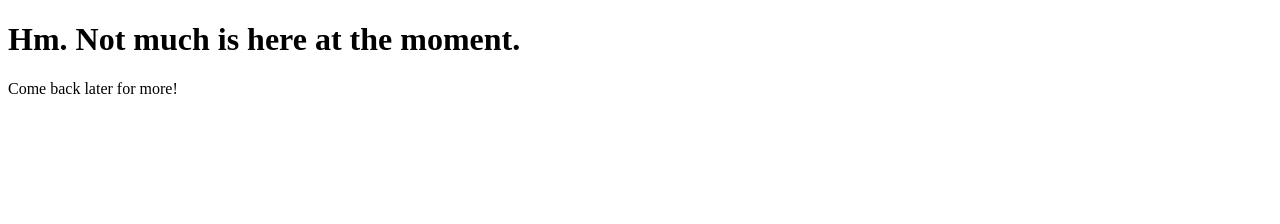
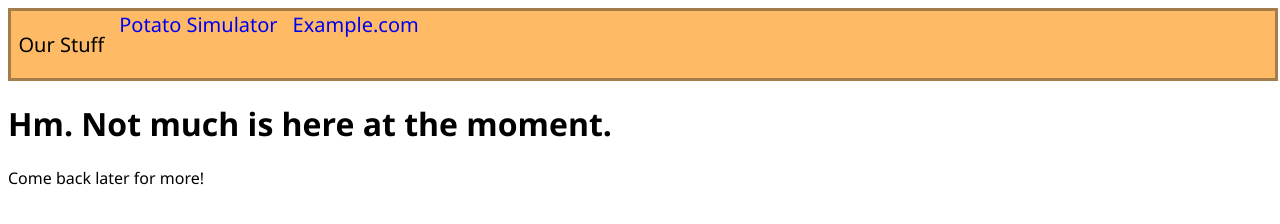
Before and after one commit to ABC123DEF456GHI789/ABC123DEF456GHI789.github.io, a plain HTML site: page index.html in a window 1280 px wide. Drawn offline with Linux system fonts and the light colour scheme.

Commit message:
Adding potatosim page, changing main page a bit and improving it

```diff
--- /dev/null
+++ b/index.css
@@ -0,0 +1,31 @@
+body {
+    font-family:'Segoe UI', Tahoma, Geneva, Verdana, sans-serif;
+}
+.navBar {
+    background-color: #ffba66;
+    overflow: hidden;
+    border: #a57d4b;
+    border-style: solid;
+    position:relative;
+    margin-bottom: 5px;
+    width: 100%;
+    left: 0%;
+    top: 0%;
+}
+.navBar a, .navBar p {
+    font-size: 20px;
+    float: left;
+    text-align: center;
+    padding-left: 7.5px;
+    padding-right: 7.5px;
+
+}
+.navBar a:link {
+    text-decoration: none;
+}
+.navBar a:visited {
+    text-decoration: none;
+}
+.navBar a:hover {
+    background-color: #a57d4b;
+}
--- a/index.html
+++ b/index.html
@@ -3,8 +3,14 @@
   <head>
     <title>ABC123DEF...</title>
     <meta charset="utf-8">
+    <link type="text/css" href="index.css" rel="stylesheet">
   </head>
   <body>
+    <div class="navBar">
+      <p>Our Stuff</p>
+      <a href="./games/potatosim.html">Potato Simulator</a>
+      <a href="https://www.example.com">Example.com</a>
+    </div>
     <h1>Hm. Not much is here at the moment.</h1>
     <p>Come back later for more!</p>
   </body>
```
Also changed, not shown: games/potatosim.html (added, +10 -0 lines).
